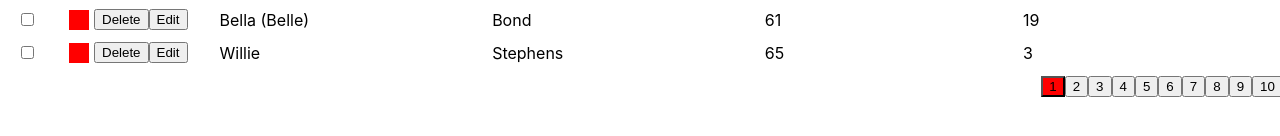
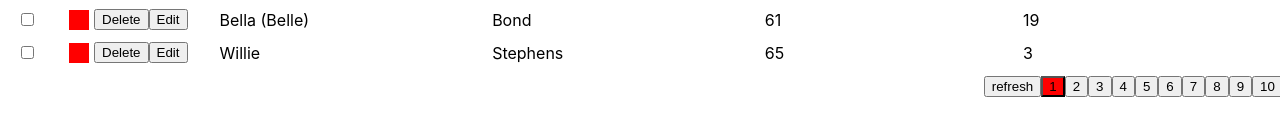
Before and after one commit to aghArdeshir/react-geereed, a React (Create React App) app: page / in a window 1280 px wide. Shown: the part 336-472 px from the top of the page. Built offline with nearby package versions, Linux system fonts and the light colour scheme.

Commit message:
add and use onRefresh capabillity

```diff
--- a/src/Demos/DemoBasicStudentsList.tsx
+++ b/src/Demos/DemoBasicStudentsList.tsx
@@ -63,9 +63,9 @@ export default function DemoBasicStudentsList() {
   const [items, setItems] = React.useState(regenerateMockItems());
   const [page, setPage] = React.useState(1);
 
-  const reGenerateMockItems = React.useCallback(page => {
+  const reGenerateMockItems = React.useCallback((page?) => {
     setItems(regenerateMockItems());
-    setPage(page);
+    if (page) setPage(page);
   }, []);
 
   const gridRef = React.useRef<IGeereedRef>(null);
@@ -164,6 +164,7 @@ export default function DemoBasicStudentsList() {
         // groupBy={columns[0].key}
         pagination={{ page, totalPages: 10, itemsPerPage: 5 }}
         onPage={reGenerateMockItems}
+        onRefresh={() => reGenerateMockItems()}
       />
     </>
   );
--- a/src/ReactGeereed.tsx
+++ b/src/ReactGeereed.tsx
@@ -37,6 +37,7 @@ function ReactGeereed(props: IReactGeereedProps, ref: Ref<any>) {
     groupBy,
     pagination,
     onPage,
+    onRefresh,
   } = props;
 
   if ((pagination && !onPage) || (onPage && !pagination)) {
@@ -306,6 +307,11 @@ function ReactGeereed(props: IReactGeereedProps, ref: Ref<any>) {
                 colSpan={actuallyRenderedColumnsCount}
                 style={{ textAlign: 'right' }}
               >
+                {onRefresh ? (
+                  <button onClick={onRefresh}>refresh</button>
+                ) : (
+                  <></>
+                )}
                 <Pagination pagination={pagination} onPage={onPage!} />
               </td>
             </tr>
@@ -323,5 +329,4 @@ export default React.forwardRef(ReactGeereed);
 /**
  * TODO:
  *    - other filter components (boolean siwtch, combobox, etc...)
- *    - refresh & onRefresh callback
  */
--- a/src/typings.d.ts
+++ b/src/typings.d.ts
@@ -19,6 +19,7 @@ export interface IReactGeereedProps {
   editActions?: (rowItem?: any, rowIndex?: number) => ReactElement;
   onDragEnd?: (sourceIndex: number, destinationIndex: number) => void;
   onPage?: (page: number) => void;
+  onRefresh?: () => void;
 }
 
 export interface IUseGeereedItemsOptions {
```
